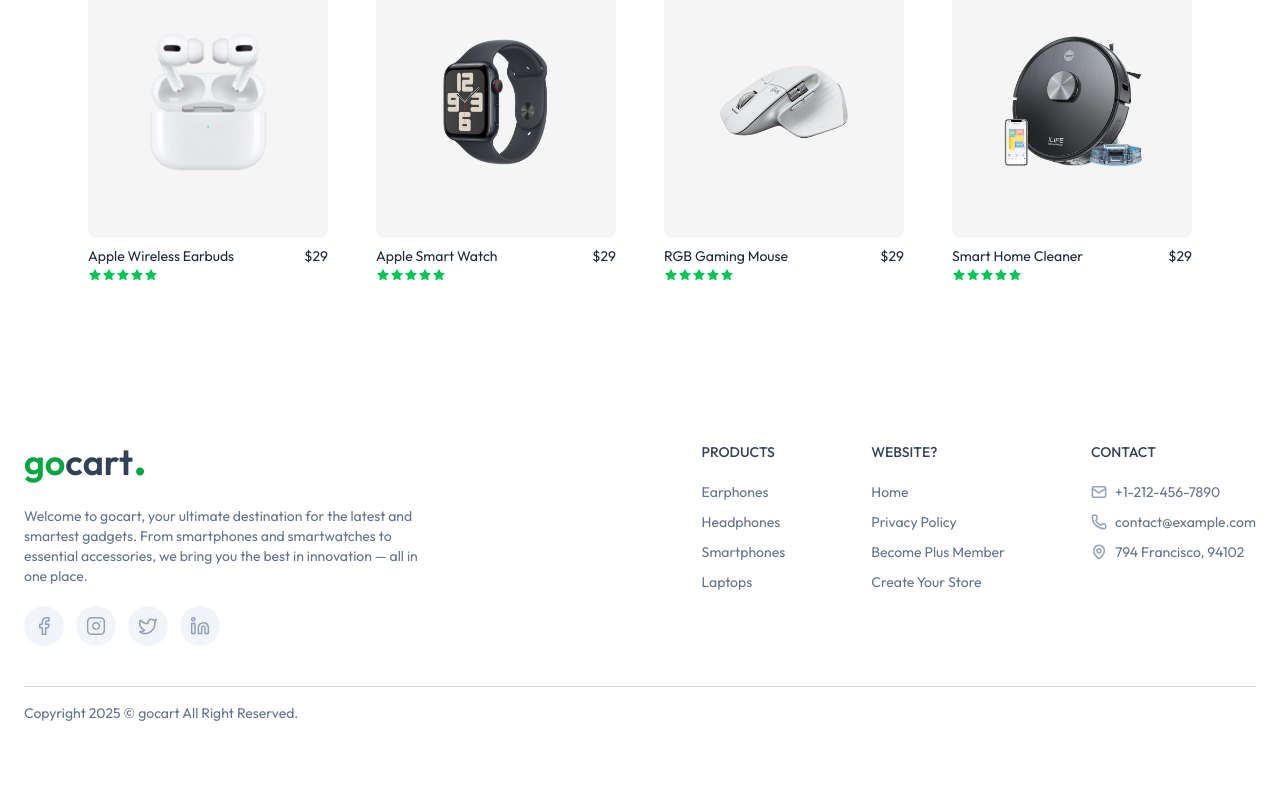
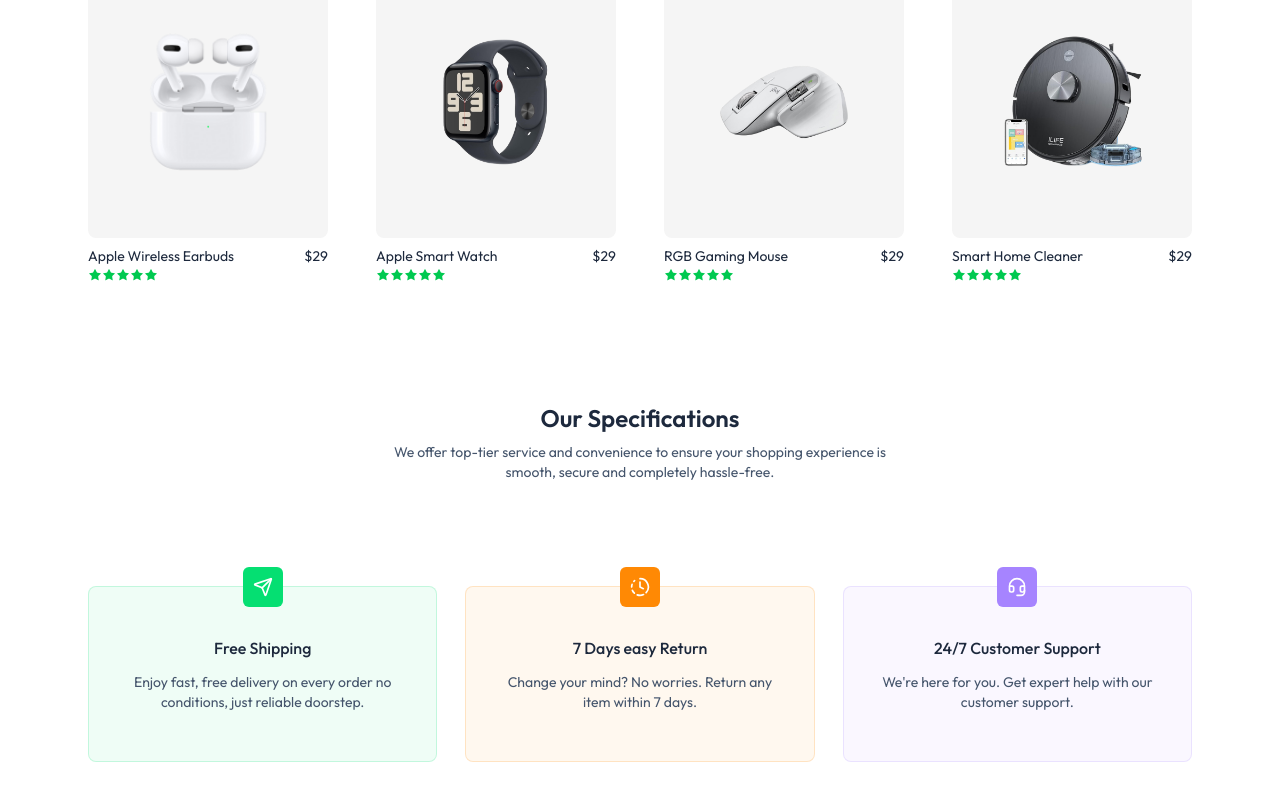
Before and after one commit to Abhayanthk/gocart, a Next.js app: page / in a window 1280 px wide. Shown: the part 1922-2722 px from the top of the page. Before the commit the page ends 2661 px from the top, so only its background shows below. Built offline with nearby package versions, Linux system fonts and the light colour scheme.

Commit message:
Specs_Section_Added

```diff
--- a/app/(public)/page.jsx
+++ b/app/(public)/page.jsx
@@ -3,12 +3,15 @@
 import Hero from "@/components/Hero";
 import LatestProducts from "@/components/LatestProducts";
 import BestSelling from "@/components/BestSelling";
+import OurSpecs from "@/components/OurSpec";
+
 export default function Home(){
       return (
             <div>
                   <Hero />
                   <LatestProducts />
                   <BestSelling />
+                  <OurSpecs />
             </div>
       )
 }
--- /dev/null
+++ b/components/OurSpec.jsx
@@ -0,0 +1,34 @@
+import React from 'react'
+import Title from './Title'
+// Nice method, by putting the title discription, icon and accent color we can dynamically generate the specs section
+import { ourSpecsData } from '@/assets/assets'
+
+
+const OurSpecs = () => {
+
+    return (
+        <div className='px-6 my-20 max-w-6xl mx-auto'>
+            <Title visibleButton={false} title='Our Specifications' description="We offer top-tier service and convenience to ensure your shopping experience is smooth, secure and completely hassle-free." />
+            {/* Making  resposice grid layout with 1 column on small screens, 2 columns on medium screens and 3 columns on large screens  */}
+            <div className='grid grid-cols-1 md:grid-cols-2 lg:grid-cols-3 gap-7 gap-y-10 mt-26'>
+                {
+                    ourSpecsData.map((spec, index) => {
+                        return (
+                              // we had to use style here because tailwind does not support dynamic colors
+                            <div className='relative h-44 px-8 flex flex-col items-center justify-center w-full text-center border rounded-lg group' style={{ backgroundColor: spec.accent + 10, borderColor: spec.accent + 30 }} key={index}>
+                                <h3 className='text-slate-800 font-medium'>{spec.title}</h3>
+                                <p className='text-sm text-slate-600 mt-3'>{spec.description}</p>
+                                <div className='absolute -top-5 text-white size-10 flex items-center justify-center rounded-md group-hover:scale-105 transition' style={{ backgroundColor: spec.accent }}>
+                                    <spec.icon size={20} />
+                                </div>
+                            </div>
+                        )
+                    })
+                }
+            </div>
+
+        </div>
+    )
+}
+
+export default OurSpecs
```
